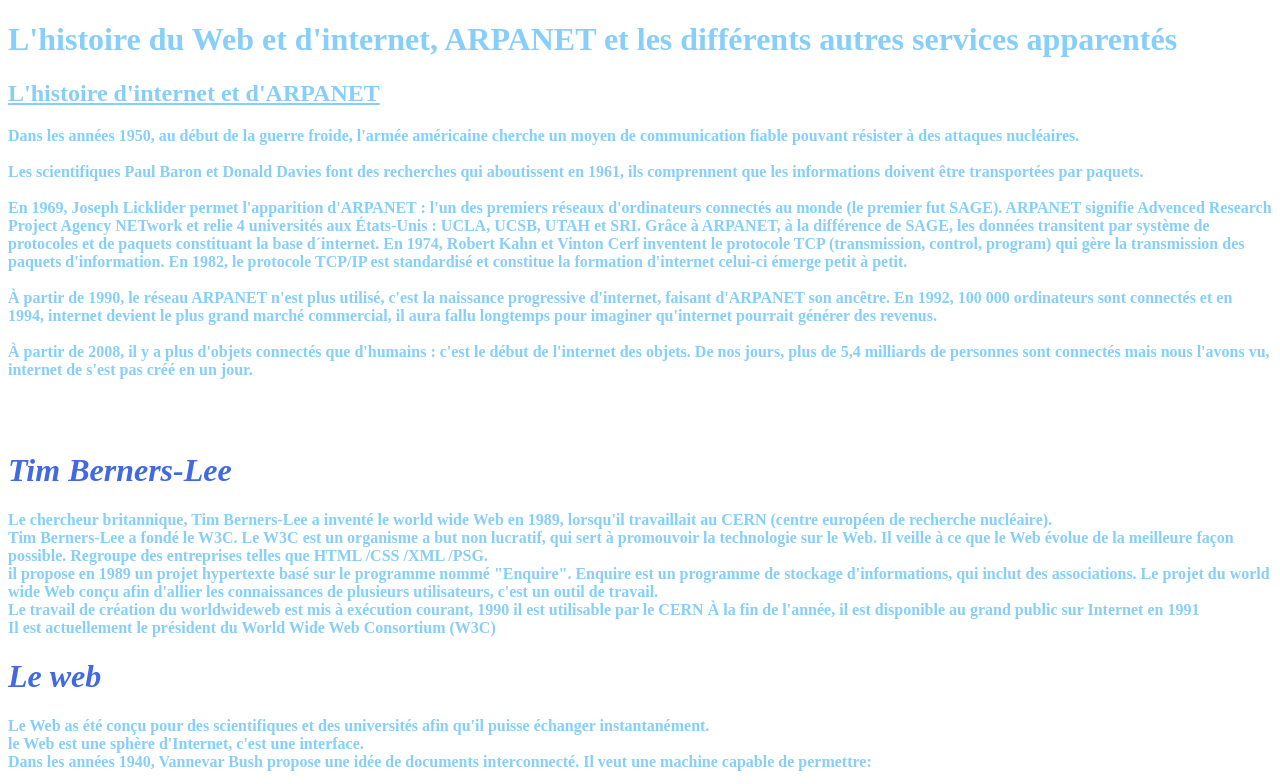
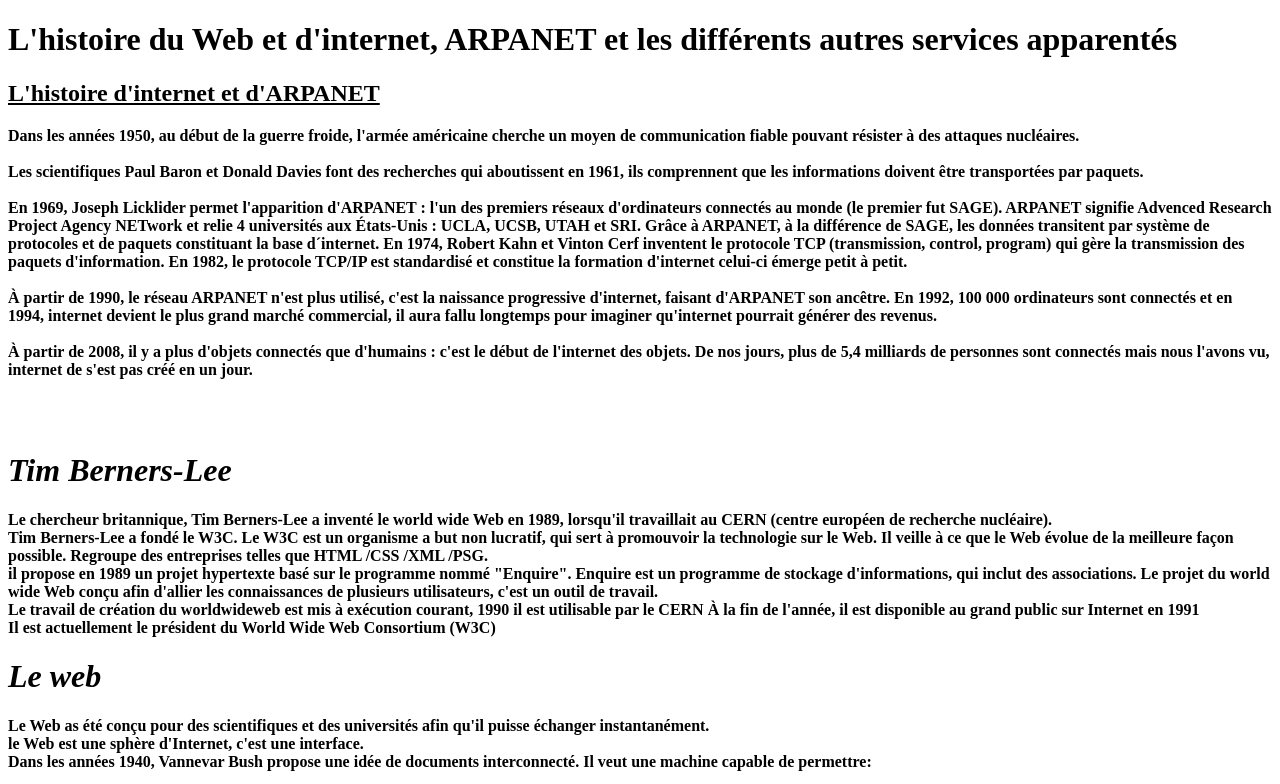
Before and after one commit to Wilotrv/Wilotrv, a plain HTML site: page index.html in a window 1280 px wide. Shown: the top 784 px of the page. Drawn offline with Linux system fonts and the light colour scheme.

Commit message:
Update index.html

```diff
--- a/index.html
+++ b/index.html
@@ -4,11 +4,6 @@
     <meta charset="UTF-8">
     <meta name="viewport" content="width=device-width, initial-scale=1.0">
     <title>SNT</title>
-    <style> h1{
-        color: rgb(65, 105, 225);
-         }strong{
-         color: rgb(135, 206, 250);
-    </style>
 </head>
 <body>
     <h1><strong>L'histoire du Web et d'internet, ARPANET et les différents autres services apparentés<strong></h1>
```
